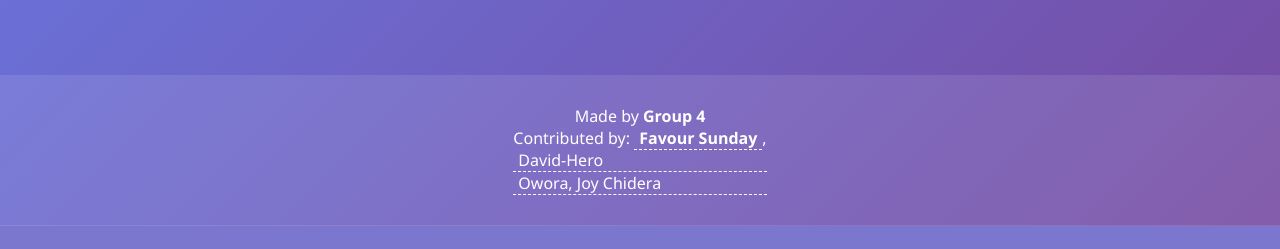
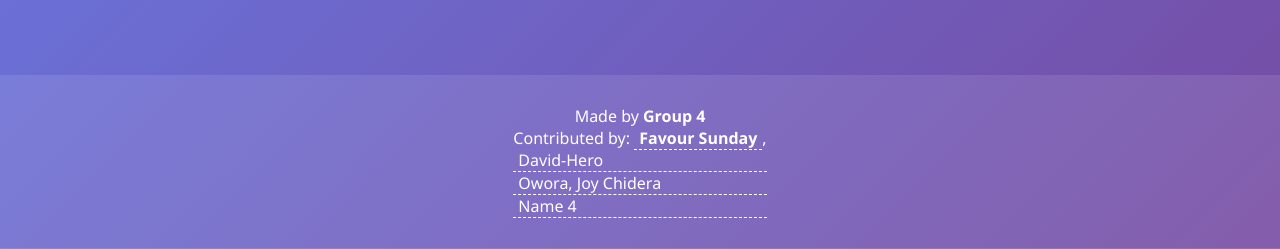
Before and after one commit to Faculty-of-Computing/WeatherApp, a Flask app: page / in a window 1280 px wide. Shown: the part 589-838 px from the top of the page. Before the commit the page ends 815 px from the top, so only its background shows below. Run offline with Flask 3, Linux system fonts and the light colour scheme.

Commit message:
Update index.html

```diff
--- a/templates/index.html
+++ b/templates/index.html
@@ -366,6 +366,8 @@
             <p style="display: flex; flex-direction: column;">
                 <span contenteditable="true" style="border-bottom: 1px dashed #fff; padding: 0 5px;">David-Hero</span>
                 <span contenteditable="true" style="border-bottom: 1px dashed #fff; padding: 0 5px;">Owora, Joy Chidera</span>
+               <span contenteditable="true" style="border-bottom: 1px dashed #fff; padding: 0 5px;">Name 4</span>
+
             </p>
         </div>
     </div>
```
